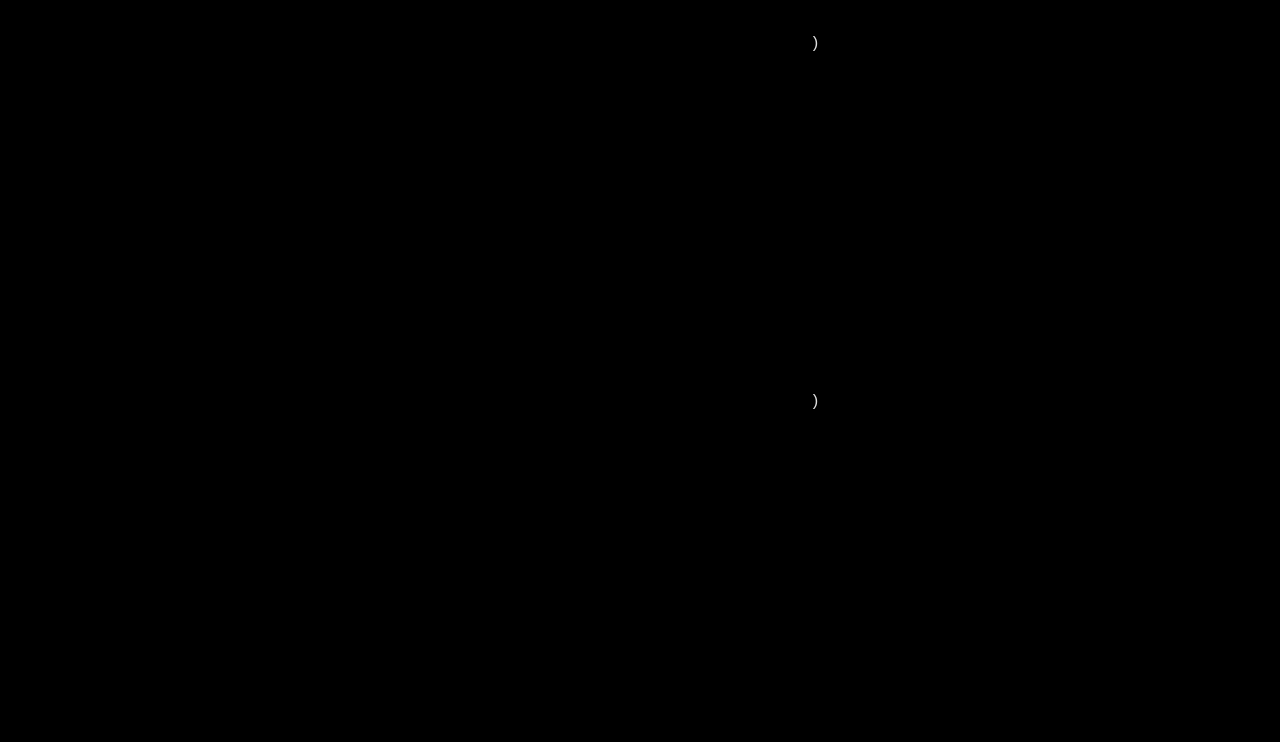
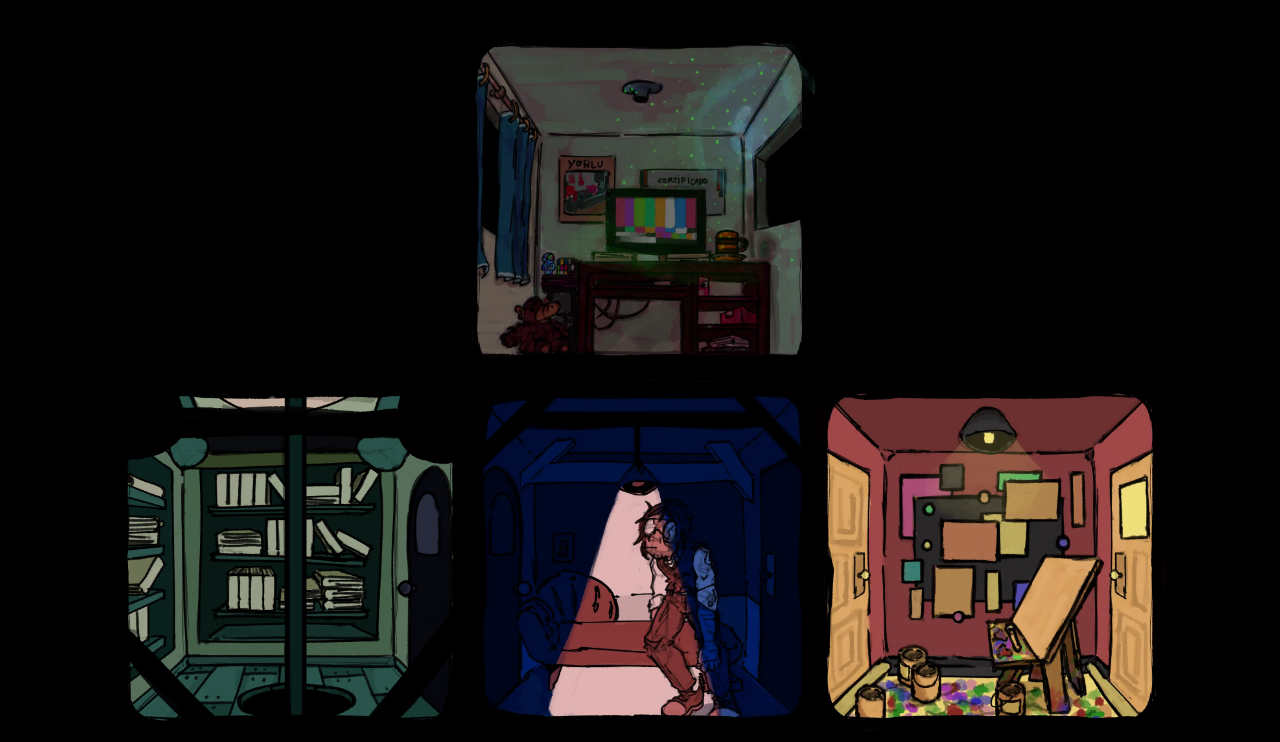
Before and after one commit to nobody-but-me/gooffee, a React (Vite) app: page / in a window 1280 px wide. Shown: the top 742 px of the page. Built offline with nearby package versions, Linux system fonts and the light colour scheme.

Commit message:
Improves in house code

```diff
--- a/src/house.jsx
+++ b/src/house.jsx
@@ -8,7 +8,7 @@ import _diary_room		from "./assets/rooms/diary-room.webp"
 import _computer_room		from "./assets/rooms/computer-room.webp"
 import _drawing_room		from "./assets/rooms/drawing-room.webp"
 import _void_room		from "./assets/rooms/void-room.webp"
-import _spiral_stairs_room	from "./assets/rooms/spiral-stairs.webp"
+import _spiral_room	        from "./assets/rooms/spiral-stairs.webp"
 import _log_room		from "./assets/rooms/log-room.webp"
 import _button_room1		from "./assets/rooms/button-room-1.webp"
 import _button_room2		from "./assets/rooms/button-room-2.webp"
@@ -17,79 +17,42 @@ const _DEFAULT_ROOM_SIZE   = 350;
 const _MAX_ROOMS_PER_FLOOR = 3;
 
 
-function _room({_room}) {
-    return <img src={_room} height={_DEFAULT_ROOM_SIZE} width={_DEFAULT_ROOM_SIZE} />
+function _room({_image}) {
+    return <img src={_image} height={_DEFAULT_ROOM_SIZE} width={_DEFAULT_ROOM_SIZE} />
 }
 
 function _redirect_to_room(_room_path) {
-    window.location.href = './rooms/about.html';
-}
-
-function _house_floor({_rooms, _room_text}) {
-    for (const _i of _room_text) {
-	if (_i === "void") {
-	    // return (<div id="house_floor">{_rooms.map((_r, _index) => <div key={_index}><_room _room={_void_room} /></div>)}</div>)
-	    return (
-		<div id="house_floor">
-		    <div key={_i}>
-			<_room _room={_void_room} />
-		    </div>)
-		</div>
-	    )
-	}
-	else {
-	    return (
-		<div id="house_floor">
-		    <div key={_index}>
-		    <button
-			className="room_button"
-			onClick={() => _redirect_to_room('bababab')}
-		    >
-		    </button>
-			<_room _room={_r} />
-		    </div>
-		</div>
-	    )
-	    // return (
-	    // 	<div id="house_floor">
-	    // 	    {_rooms.map((_r, _index) => <div key={_index}>
-	    // 					    <button
-	    // 						className="room_button"
-	    // 						onClick={() => _redirect_to_room('bababab')}
-	    // 					    >
-	    // 					    </button>
-	    // 					    <_room _room={_r} />
-	    // 					</div>
-	    // 		       )
-	    // 	    }
-	    // 	</div>
-	    // )
-	}
+    console.log({_room_path});
+    if (_room_path === "void") {
+	console.log("void");
+	return;
     }
 }
 
 function House() {
     const _house = [
-	[_void_room, _computer_room, _void_room],
+	[_computer_room],
 	[_writing_room, _about_room, _drawing_room],
-	[_spiral_stairs_room, _button_room1, _log_room],
-	[_void_room, _diary_room, _void_room]
+	[_spiral_room, _button_room1, _log_room],
+	[_diary_room]
     ];
     const _house_room_path = [
+	["void"],
+	["void", "https://asgooffeeasme.neocities.org", "void"],
 	["void", "void", "void"],
-	["void", "void", "void"],
-	["void", "void", "void"],
-	["void", "void", "void"]
+	["void"]
     ];
+
     return (
-	<>
-	    <div>
-		<_house_floor _rooms={_house[0]} _room_text={_house_room_path[0]} />
-		<_house_floor _rooms={_house[1]} _room_text={_house_room_path[1]} />
-		<_house_floor _rooms={_house[2]} _room_text={_house_room_path[2]} />
-		<_house_floor _rooms={_house[3]} _room_text={_house_room_path[3]} />
-	    </div>
-	</>
+	<div>
+	    {_house.map((_i, _j) => (
+		<div key={_j} className="house_floor">
+		    {_i.map((_k, _l) => (
+			<_room key={_l} _image={_k} />
+		    ))}
+		</div>
+	    ))}
+	</div>
     )
 }
 
--- a/src/styles/app.css
+++ b/src/styles/app.css
@@ -15,7 +15,7 @@
     --rt-transition-closing-delay: 0.25s;
 }
 
-#house_floor {
+.house_floor {
     display:         flex;
     justify-content: center;
     flex-direction:  row;
@@ -29,3 +29,11 @@
 
     position:  absolute;
 }
+
+@media (max-width: 576px) { /*  PHONE RESOLUTION  */
+    .house_floor {
+	display:         flex;
+	justify-content: center;
+	flex-direction:  column
+    }
+}
```
